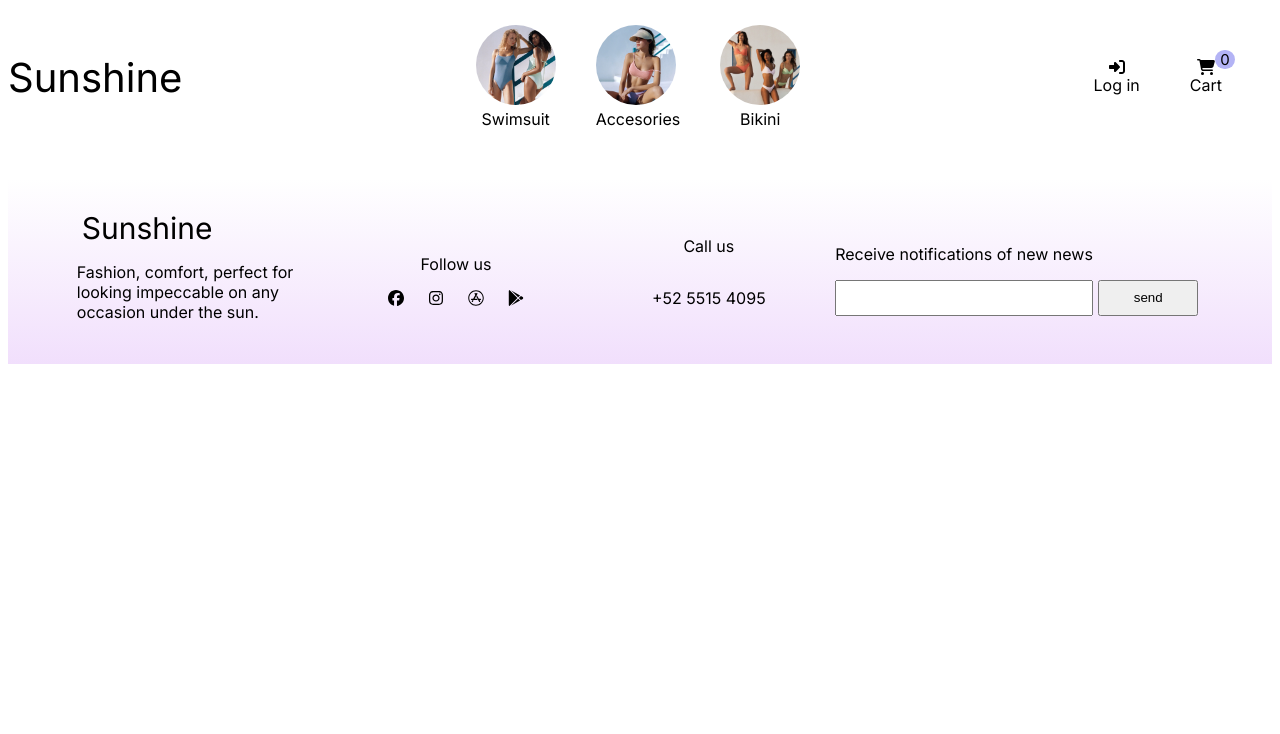
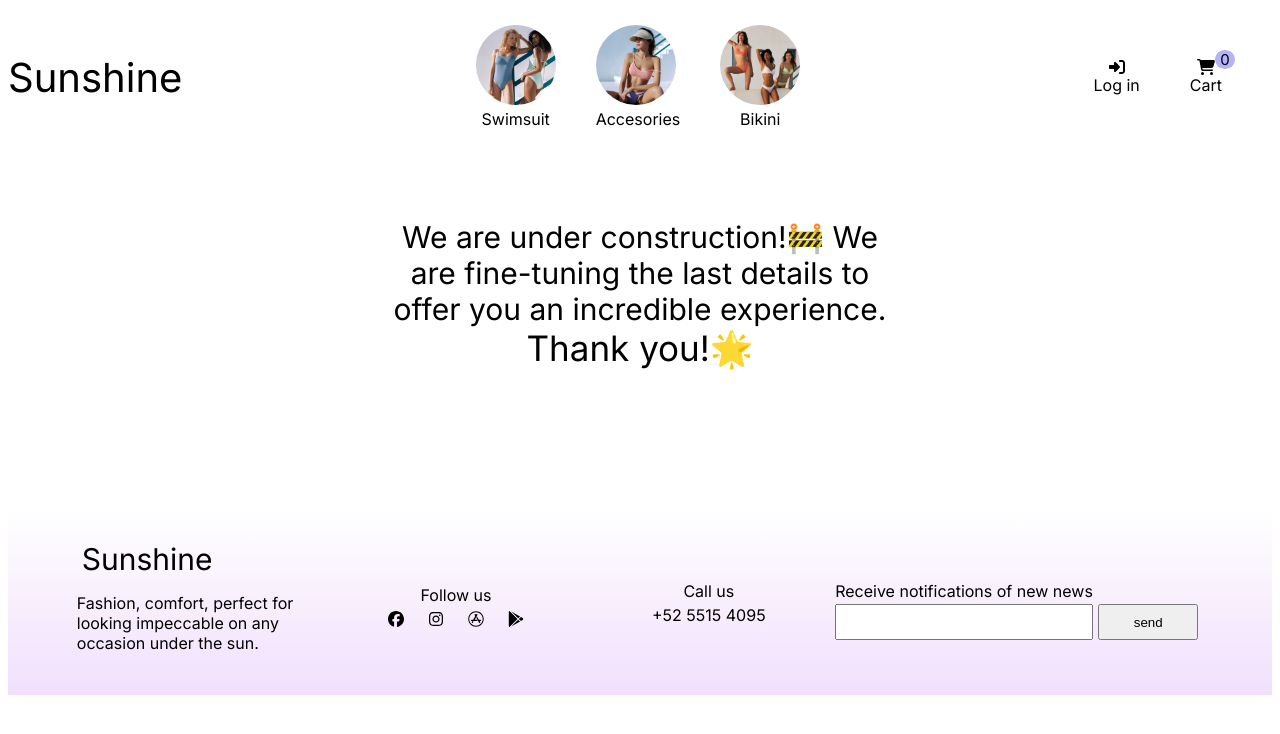
Before and after one commit to katherine-na/swimmwear, a Next.js app: page /login in a window 1280 px wide. Shown: the top 734 px of the page. Built offline with nearby package versions, Linux system fonts and the light colour scheme.

Commit message:
update footer

```diff
--- a/app/components/Footer/Footer.scss
+++ b/app/components/Footer/Footer.scss
@@ -13,6 +13,9 @@
         }
     }
     .footer-follow-us {
+        p {
+            margin: 6px;
+        }
         width: 20%;
         display: flex;
         flex-direction: column;
@@ -27,12 +30,18 @@
         }
     }
     .footer-call-us {
+        p {
+            margin: 2px;
+        }
         width: 20%;
         display: flex;
         flex-direction: column;
         align-items: center;
     }
     .footer-email {
+        p {
+            margin-bottom: 3px;
+        }
         input {
             width: 250px;
             height: 30px;
--- a/app/components/PLP/PLP.tsx
+++ b/app/components/PLP/PLP.tsx
@@ -16,7 +16,7 @@ const PLP: React.FC<SwimsuitProps> = ({ item }) => {
   return (
     <div key={item.id} className="item-plp">
       <div className="product-img">
-        <Link href={`/bikini/${item.id}`}>
+        <Link href="/login">
           <Image
             src={item.src}
             width={180}
--- /dev/null
+++ b/app/login/loginPage.scss
@@ -0,0 +1,14 @@
+.login-container {
+    display: flex;
+    justify-content: center;
+    align-items: center;
+    .login-text {
+        text-align: center;
+        font-size: 30px;
+        width: 500px;
+        margin-block: 90px;
+        span {
+            font-size: 35px;
+        }
+    }
+}
--- a/app/login/page.tsx
+++ b/app/login/page.tsx
@@ -1,9 +1,13 @@
-import React from 'react'
+import React from "react";
+import './loginPage.scss'
 
 export default function page() {
   return (
-    <div>
-
+    <div className="login-container">
+      <p className="login-text">
+        We are under construction!🚧 We are fine-tuning the last details to
+        offer you an incredible experience. <span>Thank you!🌟</span>
+      </p>
     </div>
-  )
+  );
 }
```
